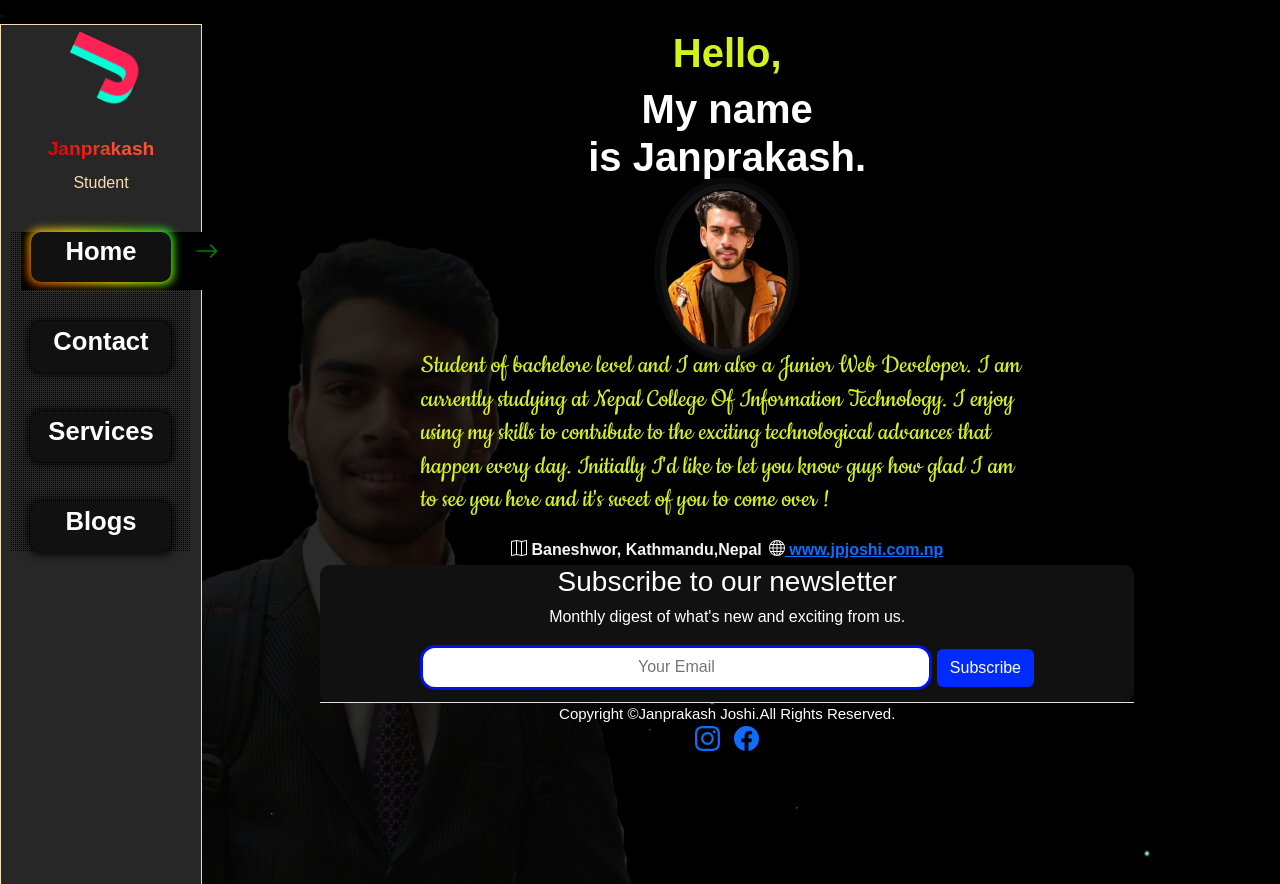
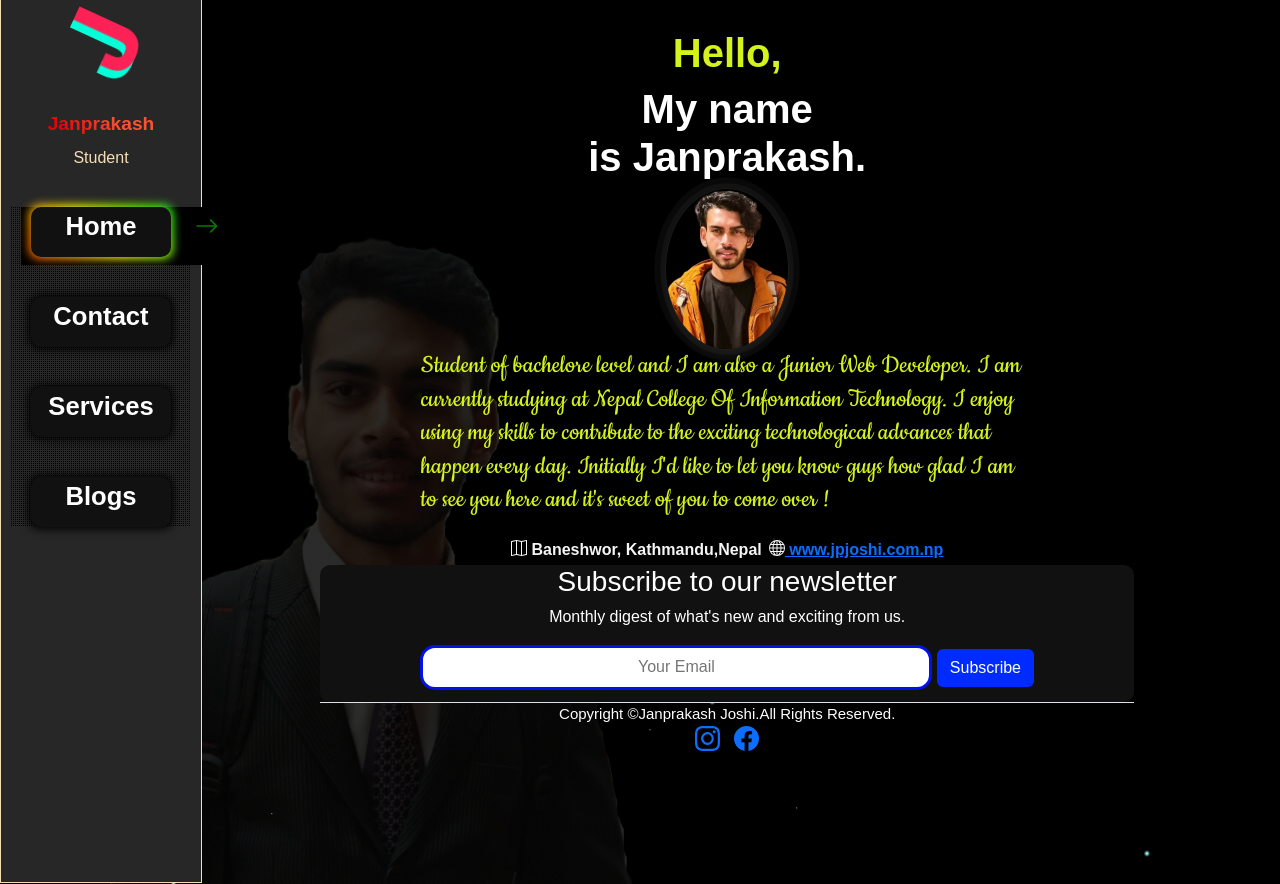
Before and after one commit to Janprakash-Joshi/jp, a PHP site: page / in a window 1280 px wide. Run offline with PHP 8.4, Linux system fonts and the light colour scheme; some libraries are stand-ins or nearby versions.

Commit message:
Update style.css

```diff
--- a/css/style.css
+++ b/css/style.css
@@ -113,6 +113,7 @@ padding-right: 2vw;
 
 }
 .top{
+	margin-top: -25px;
     border: 1px solid wheat;
     position: sticky;
     background-color: rgb(39, 39, 39);
```
